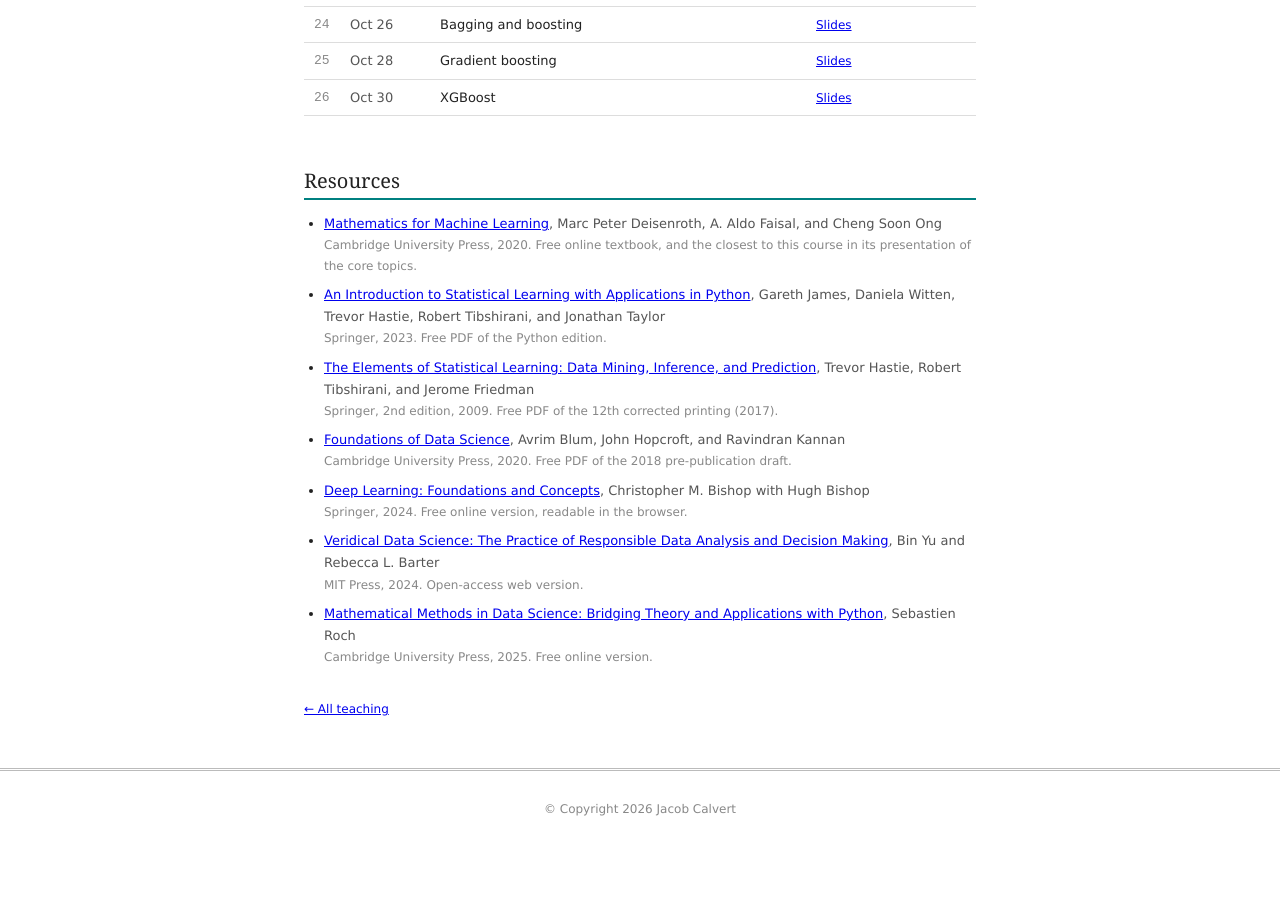
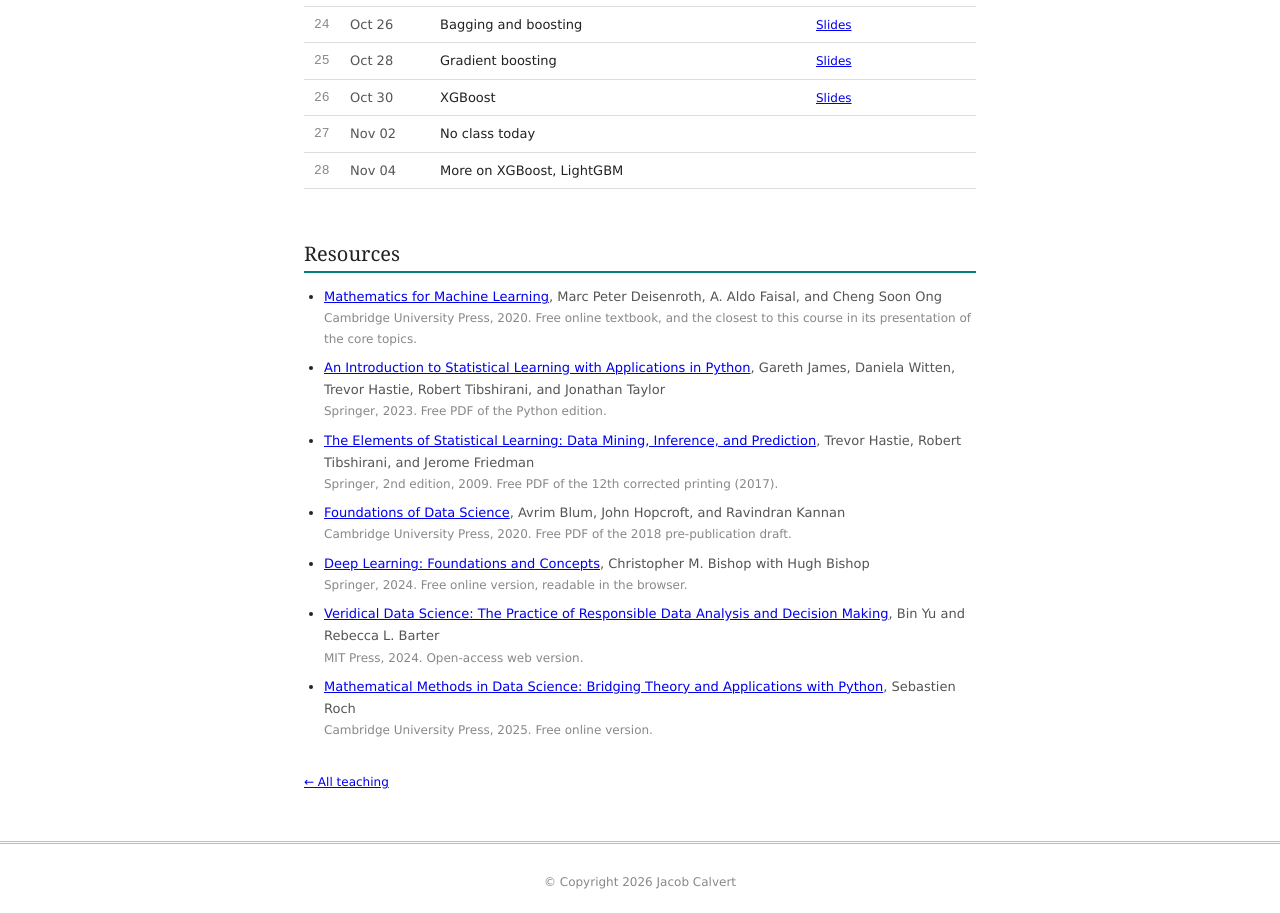
Before and after one commit to jscalvert/jscalvert.github.io, a plain HTML site: page teaching/math637fall2026/index.html in a window 1280 px wide. Shown: the part 2689-3602 px from the top of the page. Before the commit the page ends 3536 px from the top, so only its background shows below. Drawn offline with Linux system fonts and the light colour scheme; a web font is replaced by a local one.

Commit message:
Update index.html

```diff
--- a/teaching/math637fall2026/index.html
+++ b/teaching/math637fall2026/index.html
@@ -505,6 +505,32 @@
                 </td>
             </tr>
 
+            <tr>
+                <td class="col-num">27</td>
+                <td class="col-date">Nov 02</td>
+                <td>No class today</td>
+                <td class="col-materials">
+
+
+
+
+
+                </td>
+            </tr>
+
+            <tr>
+                <td class="col-num">28</td>
+                <td class="col-date">Nov 04</td>
+                <td>More on XGBoost, LightGBM</td>
+                <td class="col-materials">
+
+
+
+
+
+                </td>
+            </tr>
+
         </tbody>
     </table>
     </div>
```
